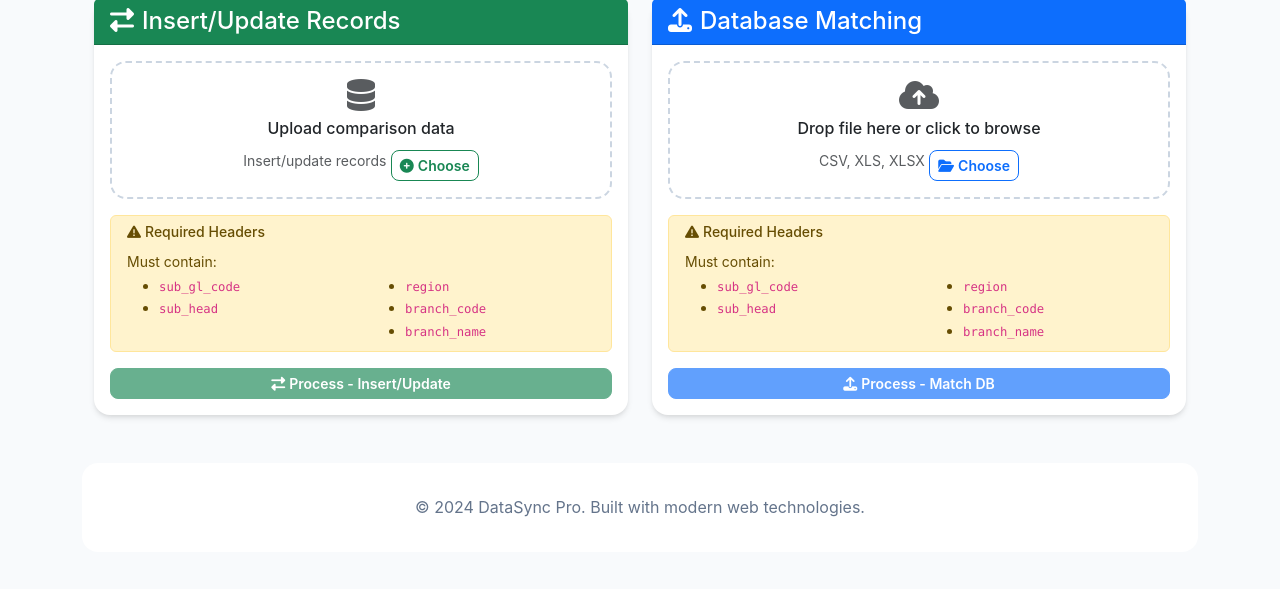
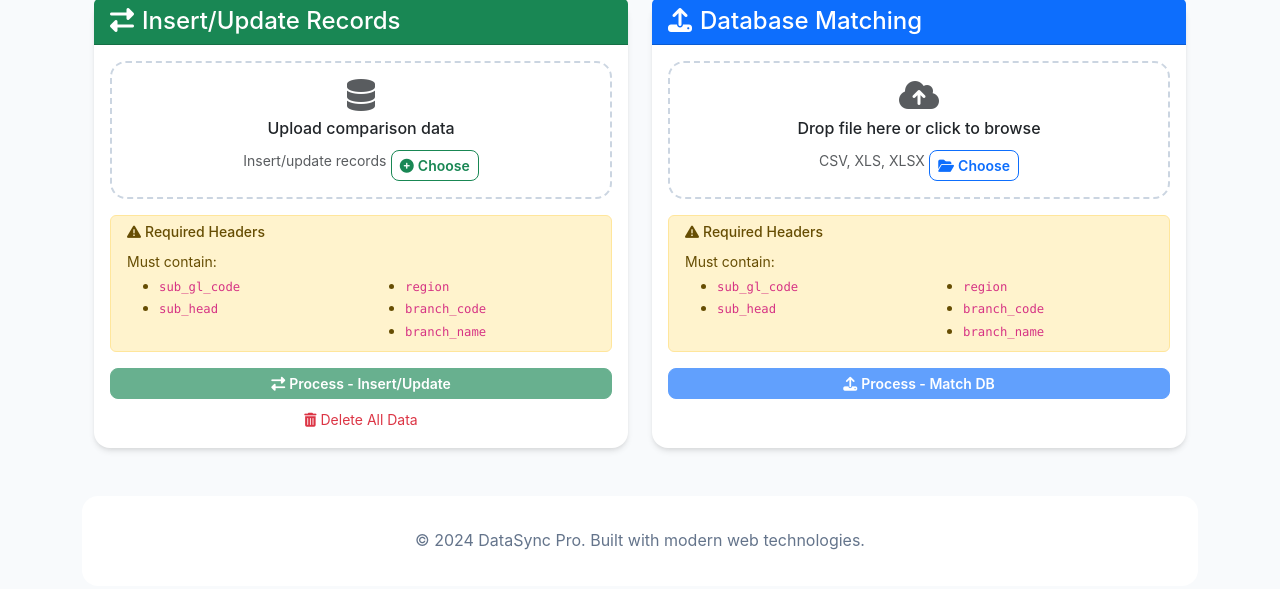
Before and after one commit to Sohail342/Advance-CSV-Reader, a FastAPI app: page /csv/upload in a window 1280 px wide. Shown: the part 89-678 px from the top of the page. Run offline with FastAPI, Linux system fonts and the light colour scheme.

Commit message:
feat: Add delete all records endpoints

```diff
--- a/app/templates/upload.html
+++ b/app/templates/upload.html
@@ -59,6 +59,11 @@
                             <button type="submit" class="btn btn-success btn-sm" id="uploadComparisonBtn" disabled>
                                 <i class="fas fa-exchange-alt me-1"></i>Process - Insert/Update
                             </button>
+                        </div>
+                        <div class="mt-2 text-center">
+                            <a href="#" class="text-danger small" id="deleteAllDataLink" style="text-decoration: none;">
+                                <i class="fas fa-trash-alt me-1"></i>Delete All Data
+                            </a>
                         </div>
                     </form>
                 </div>
@@ -279,6 +284,38 @@ document.addEventListener('DOMContentLoaded', function() {
             this.submit();
         }
     });
+
+    // Delete all data functionality
+    const deleteAllDataLink = document.getElementById('deleteAllDataLink');
+
+    deleteAllDataLink.addEventListener('click', async function(e) {
+        e.preventDefault();
+
+        // Show confirmation dialog
+        const confirmed = confirm('Are you sure you want to delete all records? This action cannot be undone.');
+
+        if (confirmed) {
+            try {
+                const response = await fetch('/records/api/records/', {
+                    method: 'DELETE',
+                    headers: {
+                        'Content-Type': 'application/json',
+                    }
+                });
+
+                const result = await response.json();
+
+                if (response.ok) {
+                    alert(result.message || 'All records deleted successfully');
+                } else {
+                    alert('Error: ' + (result.detail || 'Failed to delete records'));
+                }
+            } catch (error) {
+                console.error('Error:', error);
+                alert('An error occurred while trying to delete records. Please try again.');
+            }
+        }
+    });
 });
 </script>
 {% endblock %}
```
Also changed, not shown: app/routes/insert_update_routes.py (+21 -1 lines).
